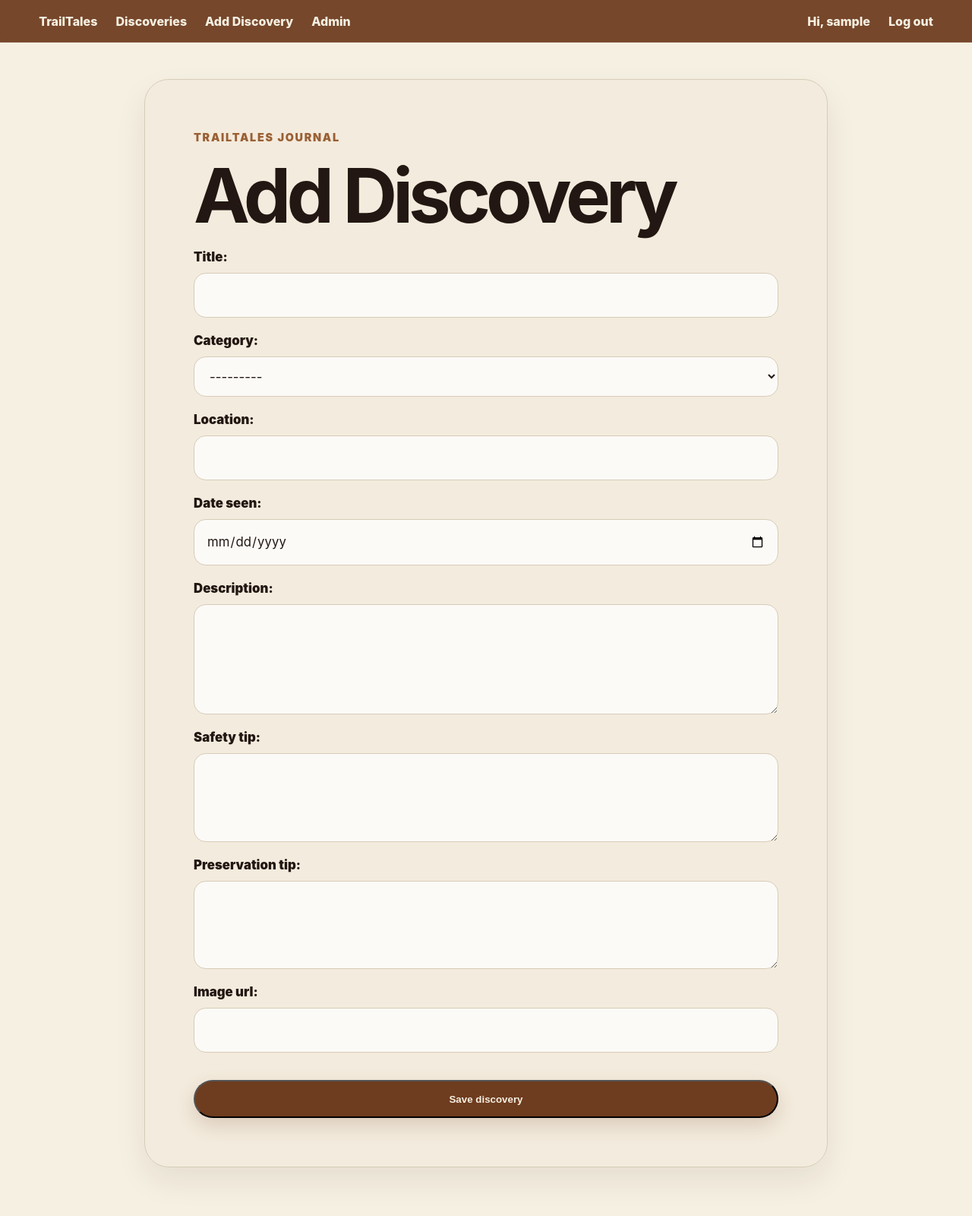
After one commit to thara-messeroux/django-crud-app-lab, a Django app: page /discoveries/new/ in a window 1280 px wide. The commit adds this page. Shown: the whole page at 76% size. Run offline with Django 5.2, Linux system fonts and the light colour scheme; the visitor is signed in with stand-in values (Sample User, id 1); data that the repository does not hold is empty.

Commit message:
style: polish discovery card spacing

```diff
--- /dev/null
+++ b/main_app/forms.py
@@ -0,0 +1,30 @@
+from django import forms
+from .models import Discovery
+
+
+class DiscoveryForm(forms.ModelForm):
+    # Creates a clean form for adding and editing trail discoveries.
+    class Meta:
+        model = Discovery
+
+        # User is excluded because Django sets the owner automatically.
+        fields = [
+            'title',
+            'category',
+            'location',
+            'date_seen',
+            'description',
+            'safety_tip',
+            'preservation_tip',
+            'image_url',
+        ]
+
+        widgets = {
+            # Uses a friendly date picker in modern browsers.
+            'date_seen': forms.DateInput(attrs={'type': 'date'}),
+
+            # Makes longer writing areas easier to use.
+            'description': forms.Textarea(attrs={'rows': 4}),
+            'safety_tip': forms.Textarea(attrs={'rows': 3}),
+            'preservation_tip': forms.Textarea(attrs={'rows': 3}),
+        }
--- a/main_app/static/css/style.css
+++ b/main_app/static/css/style.css
@@ -215,3 +215,150 @@ p {
         padding: 1.5rem;
     }
 }
+
+.nav-spacer {
+    /* Pushes account links to the right side of the navbar. */
+    margin-left: auto;
+}
+
+.nav-user {
+    /* Shows the logged-in user without overpowering navigation. */
+    color: var(--soft-cream);
+    font-weight: 800;
+}
+
+.logout-form {
+    /* Keeps logout button aligned with nav links. */
+    margin: 0;
+}
+
+.logout-form button {
+    /* Makes logout look like a clean nav action. */
+    background: transparent;
+    border: none;
+    color: var(--soft-cream);
+    cursor: pointer;
+    font: inherit;
+    font-weight: 800;
+    padding: 0;
+}
+
+.logout-form button:hover {
+    /* Adds clear feedback. */
+    color: var(--dusty-sage);
+}
+
+.text-link {
+    /* Secondary link style used inside content cards. */
+    color: var(--desert-brown);
+    font-weight: 900;
+    text-decoration: none;
+}
+
+.text-link:hover {
+    /* Makes text links feel interactive. */
+    color: var(--burnt-clay);
+}
+
+.detail-layout,
+.form-shell {
+    /* Keeps detail and form pages readable and centered. */
+    max-width: 900px;
+    margin: 0 auto;
+}
+
+.discovery-image {
+    /* Keeps optional images responsive and polished. */
+    width: 100%;
+    border-radius: 24px;
+    margin-top: 1.5rem;
+    border: 1px solid var(--border);
+}
+
+.action-row {
+    /* Groups action links/buttons cleanly. */
+    display: flex;
+    flex-wrap: wrap;
+    gap: 1rem;
+    align-items: center;
+    margin-top: 1.5rem;
+}
+
+.danger-link {
+    /* Makes destructive actions visible but not loud. */
+    color: #8A2E1D;
+    font-weight: 900;
+    text-decoration: none;
+}
+
+.danger-button {
+    /* Clear delete button with strong contrast. */
+    background: #8A2E1D;
+    color: var(--soft-cream);
+    border: none;
+    border-radius: 999px;
+    cursor: pointer;
+    font-weight: 900;
+    padding: 0.95rem 1.35rem;
+}
+
+.app-form {
+    /* Keeps forms clean and easy to scan. */
+    display: grid;
+    gap: 1rem;
+}
+
+.app-form p {
+    /* Keeps Django-rendered fields neatly spaced. */
+    display: grid;
+    gap: 0.4rem;
+    margin: 0;
+}
+
+.app-form label {
+    /* Makes form labels readable and clear. */
+    font-weight: 900;
+}
+
+.app-form input,
+.app-form textarea,
+.app-form select {
+    /* Creates modern accessible form fields. */
+    width: 100%;
+    border: 1px solid var(--border);
+    border-radius: 16px;
+    padding: 0.9rem 1rem;
+    font: inherit;
+    background: rgba(255, 255, 255, 0.78);
+    color: var(--ink);
+}
+
+.app-form input:focus,
+.app-form textarea:focus,
+.app-form select:focus {
+    /* Gives keyboard users a visible focus state. */
+    outline: 3px solid rgba(154, 95, 52, 0.25);
+    border-color: var(--burnt-clay);
+}
+
+.preservation {
+    /* Uses sage tone to separate preservation from safety. */
+    border-left-color: var(--stone-gray);
+}
+
+.discovery-card .text-link {
+    /* Adds breathing room so "View details" does not crowd the safety box. */
+    display: inline-block;
+    margin-top: 1rem;
+}
+
+.discovery-card .tip-box {
+    /* Adds clear space after the safety note before the next action link. */
+    margin-bottom: 1.25rem;
+}
+
+.discovery-card .text-link {
+    /* Makes the details link feel like its own action, not part of the safety box. */
+    display: inline-flex;
+    margin-top: 0.25rem;
+}
--- a/main_app/templates/base.html
+++ b/main_app/templates/base.html
@@ -14,12 +14,27 @@
     <title>TrailTales</title>
 </head>
 <body>
-    <!-- Shared navigation used across TrailTales pages. -->
+    <!-- Shared navigation for the full TrailTales experience. -->
     <header>
         <nav>
             <a href="/">TrailTales</a>
             <a href="/discoveries/">Discoveries</a>
+            <a href="/discoveries/new/">Add Discovery</a>
             <a href="/admin/">Admin</a>
+
+            <span class="nav-spacer"></span>
+
+            {% if user.is_authenticated %}
+                <span class="nav-user">Hi, {{ user.username }}</span>
+
+                <form class="logout-form" action="{% url 'logout' %}" method="post">
+                    {% csrf_token %}
+                    <button type="submit">Log out</button>
+                </form>
+            {% else %}
+                <a href="{% url 'login' %}">Log in</a>
+                <a href="{% url 'signup' %}">Sign up</a>
+            {% endif %}
         </nav>
     </header>
 
--- /dev/null
+++ b/main_app/templates/discoveries/form.html
@@ -0,0 +1,19 @@
+{% extends 'base.html' %}
+
+{% block content %}
+<section class="form-shell">
+    <div class="glass-panel">
+        <p class="eyebrow">TrailTales journal</p>
+        <h1>{{ page_title }}</h1>
+
+        <form method="post" class="app-form">
+            {% csrf_token %}
+
+            <!-- Django renders the form fields from DiscoveryForm. -->
+            {{ form.as_p }}
+
+            <button class="button-link" type="submit">{{ button_text }}</button>
+        </form>
+    </div>
+</section>
+{% endblock %}
--- a/main_app/urls.py
+++ b/main_app/urls.py
@@ -3,9 +3,16 @@ from . import views
 
 
 urlpatterns = [
-    # Shows the TrailTales homepage.
+    # Public homepage.
     path('', views.home, name='home'),
 
-    # Shows all saved trail discoveries.
+    # Discovery pages.
     path('discoveries/', views.discovery_index, name='discovery-index'),
+    path('discoveries/new/', views.discovery_create, name='discovery-create'),
+    path('discoveries/<int:discovery_id>/', views.discovery_detail, name='discovery-detail'),
+    path('discoveries/<int:discovery_id>/edit/', views.discovery_update, name='discovery-update'),
+    path('discoveries/<int:discovery_id>/delete/', views.discovery_delete, name='discovery-delete'),
+
+    # Account creation.
+    path('accounts/signup/', views.signup, name='signup'),
 ]
--- a/main_app/views.py
+++ b/main_app/views.py
@@ -1,17 +1,105 @@
-from django.shortcuts import render
+from django.contrib.auth import login
+from django.contrib.auth.decorators import login_required
+from django.contrib.auth.forms import UserCreationForm
+from django.shortcuts import render, redirect, get_object_or_404
+from .forms import DiscoveryForm
 from .models import Discovery
 
 
 def home(request):
-    # Shows the TrailTales homepage.
+    # Shows the TrailTales landing page.
     return render(request, 'home.html')
 
 
+@login_required
 def discovery_index(request):
-    # Gets all discoveries so users can scan their trail journal.
-    discoveries = Discovery.objects.all().order_by('-date_seen')
+    # Shows only the logged-in user's discoveries for privacy and ownership.
+    discoveries = Discovery.objects.filter(user=request.user).order_by('-date_seen')
 
-    # Sends discovery data to the index page.
     return render(request, 'discoveries/index.html', {
         'discoveries': discoveries
     })
+
+
+@login_required
+def discovery_detail(request, discovery_id):
+    # Finds one discovery, but only if it belongs to the logged-in user.
+    discovery = get_object_or_404(Discovery, id=discovery_id, user=request.user)
+
+    return render(request, 'discoveries/detail.html', {
+        'discovery': discovery
+    })
+
+
+@login_required
+def discovery_create(request):
+    # Handles both showing the form and saving a new discovery.
+    if request.method == 'POST':
+        form = DiscoveryForm(request.POST)
+
+        if form.is_valid():
+            # Save later so we can attach the logged-in user first.
+            discovery = form.save(commit=False)
+            discovery.user = request.user
+            discovery.save()
+            return redirect('discovery-detail', discovery_id=discovery.id)
+    else:
+        form = DiscoveryForm()
+
+    return render(request, 'discoveries/form.html', {
+        'form': form,
+        'page_title': 'Add Discovery',
+        'button_text': 'Save discovery'
+    })
+
+
+@login_required
+def discovery_update(request, discovery_id):
+    # Allows users to edit only their own discovery.
+    discovery = get_object_or_404(Discovery, id=discovery_id, user=request.user)
+
+    if request.method == 'POST':
+        form = DiscoveryForm(request.POST, instance=discovery)
+
+        if form.is_valid():
+            form.save()
+            return redirect('discovery-detail', discovery_id=discovery.id)
+    else:
+        form = DiscoveryForm(instance=discovery)
+
+    return render(request, 'discoveries/form.html', {
+        'form': form,
+        'page_title': 'Edit Discovery',
+        'button_text': 'Update discovery'
+    })
+
+
+@login_required
+def discovery_delete(request, discovery_id):
+    # Allows users to delete only their own discovery.
+    discovery = get_object_or_404(Discovery, id=discovery_id, user=request.user)
+
+    if request.method == 'POST':
+        discovery.delete()
+        return redirect('discovery-index')
+
+    return render(request, 'discoveries/confirm_delete.html', {
+        'discovery': discovery
+    })
+
+
+def signup(request):
+    # Creates a new account, then logs the user in right away.
+    if request.method == 'POST':
+        form = UserCreationForm(request.POST)
+
+        if form.is_valid():
+            user = form.save()
+            login(request, user)
+            return redirect('discovery-index')
+    else:
+        form = UserCreationForm()
+
+    return render(request, 'registration/signup.html', {
+        'form': form
+    })
--- a/trailtales/urls.py
+++ b/trailtales/urls.py
@@ -3,9 +3,12 @@ from django.urls import path, include
 
 
 urlpatterns = [
-    # Opens Django's built-in admin dashboard.
+    # Django admin dashboard.
     path('admin/', admin.site.urls),
 
-    # Sends normal website pages to main_app.
+    # Django built-in login/logout routes.
+    path('accounts/', include('django.contrib.auth.urls')),
+
+    # TrailTales app pages.
     path('', include('main_app.urls')),
 ]
```
Also changed, not shown: main_app/static/css/admin.css (+98 -46 lines), main_app/templates/discoveries/confirm_delete.html (added, +20 -0 lines), main_app/templates/discoveries/detail.html (added, +32 -0 lines), main_app/templates/discoveries/index.html (+8 -9 lines), main_app/templates/home.html (+5 -5 lines), main_app/templates/registration/login.html (added, +22 -0 lines), main_app/templates/registration/signup.html (added, +22 -0 lines), trailtales/settings.py (+9 -0 lines).
